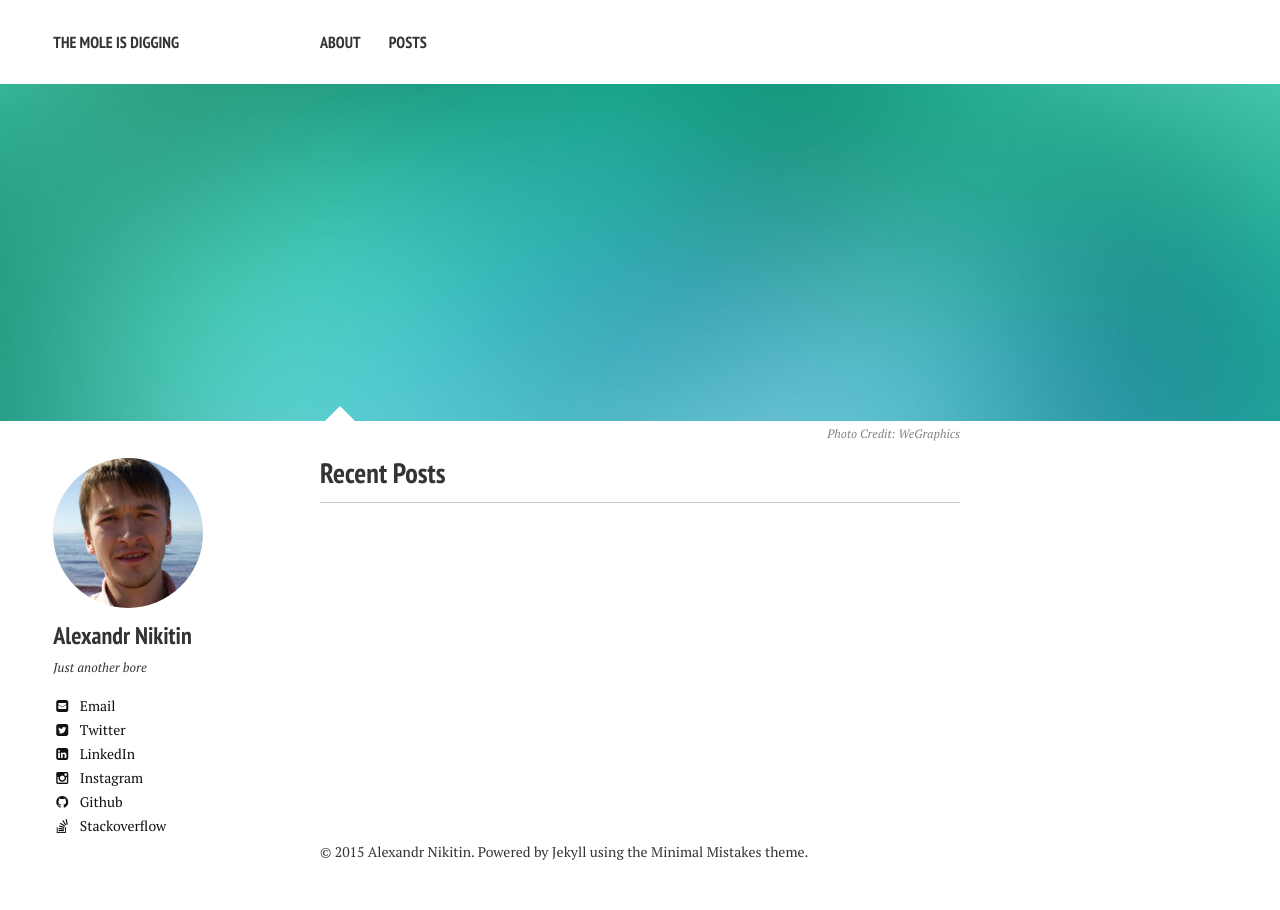
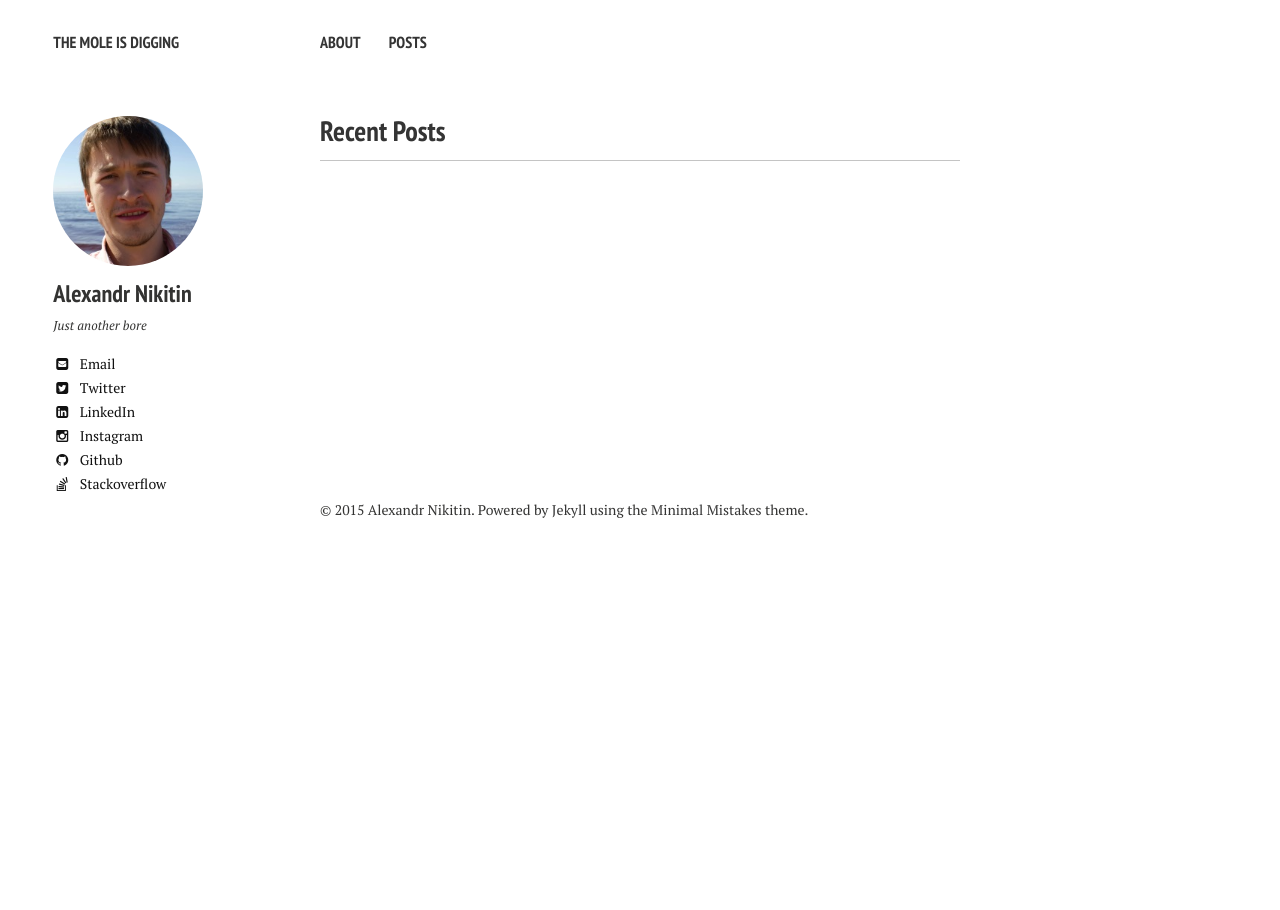
Before and after one commit to alexandrnikitin/blog, a Jekyll site: the page built from index.md, in a window 1280 px wide. Built offline with Jekyll 4.4.1, drawn with Linux system fonts in a browser that asks for light colours; nearby versions of some CDN libraries; some of the changed lines change nothing that is shown.

Commit message:
Clean up index page

```diff
--- a/index.md
+++ b/index.md
@@ -1,9 +1,5 @@
 ---
 layout: home
-excerpt: "A minimal Jekyll theme for your blog by designer Michael Rose."
-tags: [Jekyll, theme, responsive, blog, template]
-image:
-  feature: sample-image-1.jpg
-  credit: WeGraphics
-  creditlink: http://wegraphics.net/downloads/free-ultimate-blurred-background-pack/
+excerpt: "The mole's blog"
+tags: [blog]
 ---
```
